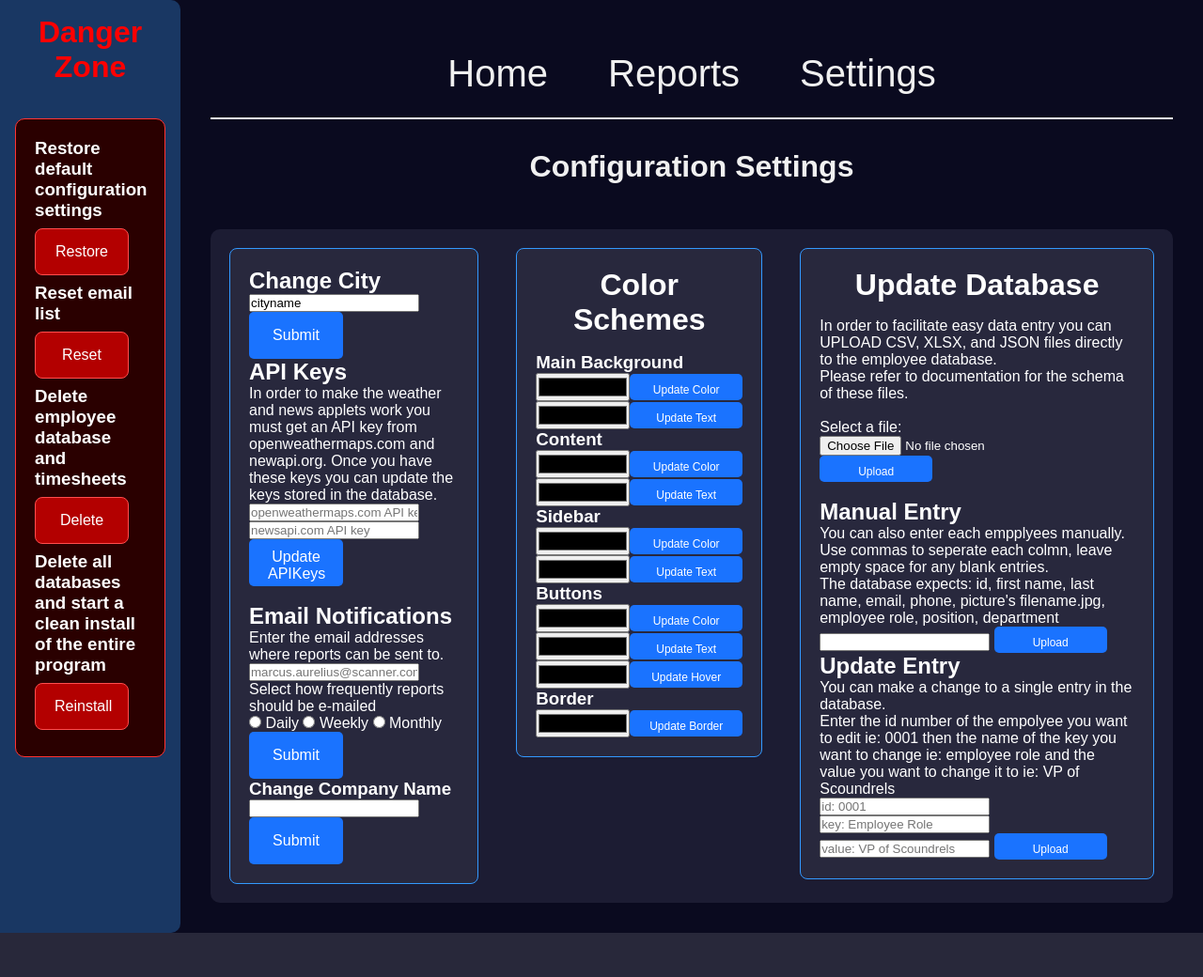
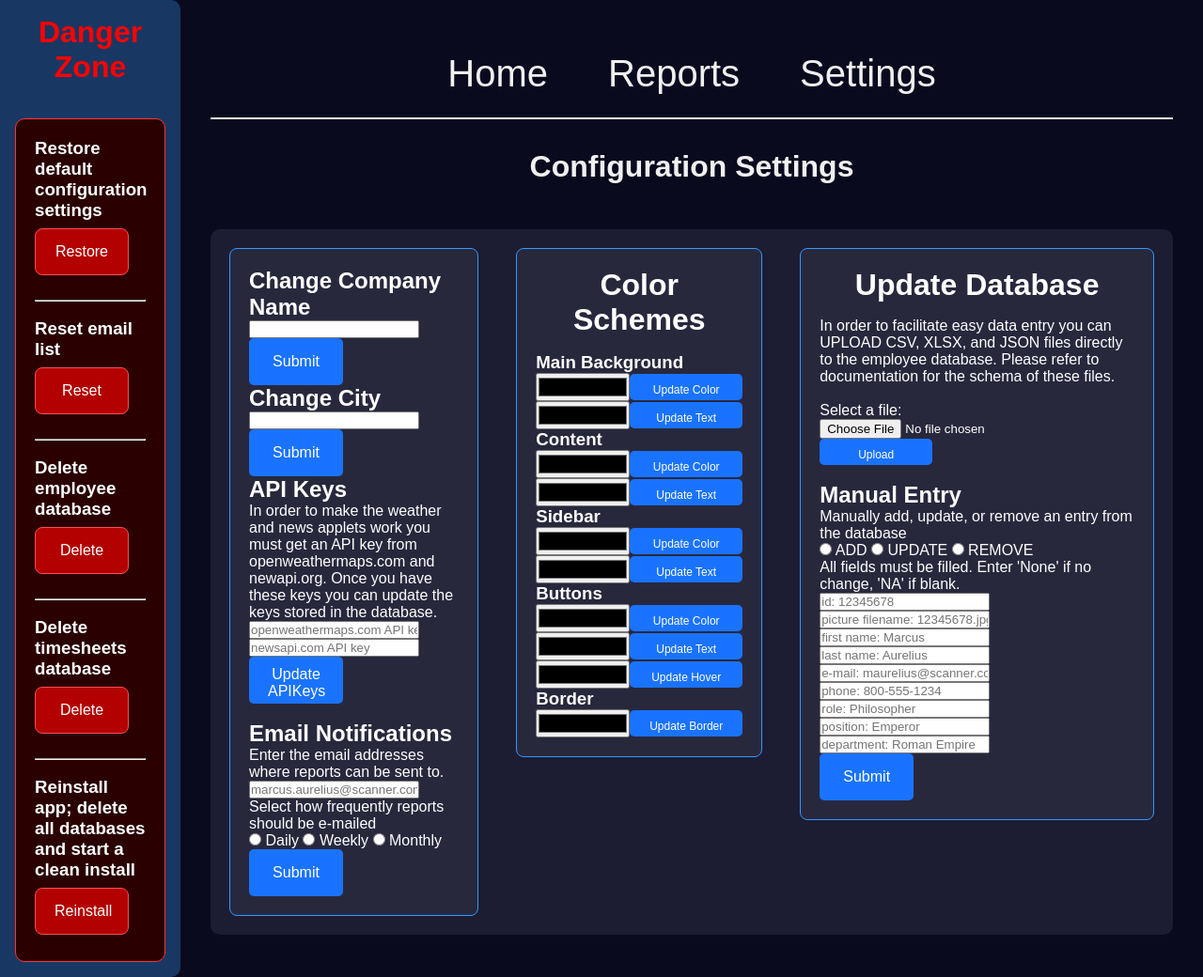
Before and after one commit to whitedragonstudios/Scanner, a Flask app: template templates/settings.html in a window 1280 px wide. Shown: the whole page at 94% size. Before the commit the page ends 993 px from the top, so only its background shows below. Run offline with Flask 3, Linux system fonts and the light colour scheme; the template is opened without the code that fills it, so the values that code supplies are empty; parts of the project's set-up code (start-up, migrations or seed data) failed here and were passed over.

Commit message:
Manual edit done made changes to manual edit so there are text boxes for each field and radio buttons to add update and remove minor changes to visuals and server.py organization.

```diff
--- a/classInstall.py
+++ b/classInstall.py
@@ -191,7 +191,8 @@ class Postgre_Install:
             user_handle.send_command("""
                 CREATE TABLE email_list(
                     key SERIAL PRIMARY KEY,
-                    email VARCHAR(255)
+                    email VARCHAR(255),
+                    freqency VARCHAR(8)
                 );
             """)
 
--- a/db_debug.py
+++ b/db_debug.py
@@ -112,3 +112,4 @@ debugger.count_rows("config_database")
 debugger.preview_table("config_database", limit=10)
 debugger.preview_table("email_list", limit=10)
 debugger.preview_table("people_database", limit=10)
+debugger.preview_table("timesheet_database", limit=10)
--- a/server.py
+++ b/server.py
@@ -87,13 +87,16 @@ def settings():
                 user_handle.send_command("DELETE FROM email_list;")
                 user_handle.send_query("SELECT * FROM email_list;")
                 msg = "Email list cleared"
-            elif action == "delete":
+            elif action == "delete_people":
                 print("db reset")
                 user_handle.send_command("DELETE FROM people_database;")
                 user_handle.send_query("SELECT * FROM people_database;")
+                msg = "Employee database deleted"
+            elif action == "delete_timesheets":
+                print("db reset")
                 user_handle.send_command("DELETE FROM timesheet_database;")
                 user_handle.send_query("SELECT * FROM timesheet_database;")
-                msg = "Employee and timesheet database deleted!"
+                msg = "Timesheet database deleted"
             elif action == "clean":
                 uninstall.drop_tables('people_database')
                 uninstall.drop_tables('timesheet_database')
@@ -157,33 +160,78 @@ def settings():
                 except Exception as e:
                     flash(f"Failed to import data: {e}", "error")
 
-                return redirect("/settings")
+                return redirect(url_for("frontend.settings"))
 
 
         # manual database entry
-        if "manual" in request.form:
-            manual_input = request.form.get("manual")
-            input_list = [item.strip() for item in manual_input.split(",")]
-            print(input_list)
+        if 'manual-entry-action' in request.form:
+            action = request.form.get('manual-entry-action')
             try:
-                if len(input_list) == 9:
+                employee_id = int(request.form.get('idnumber'))
+                first_name = request.form.get('fname').strip().title()
+                last_name = request.form.get('lname').strip().title()
+                email = request.form.get('email').strip().lower()
+                phone = request.form.get('pnumber').strip()
+                pic_path = request.form.get('filename').strip()
+                employee_role = request.form.get('role').strip().title()
+                position = request.form.get('position').strip().title()
+                department = request.form.get('department').strip().title()
+            except Exception as e:
+                flash(f"Error parsing form input: {e}", "error")
+                return redirect(url_for("frontend.settings"))
+
+            if action == "add":
+                try:
                     user_handle.send_command(f"""
-                        INSERT INTO people_database (employee_id, first_name, last_name, email, phone, pic_path, employee_role, position, department) VALUES (
-                        {int(input_list[0])}, '{input_list[1]}', '{input_list[2]}', '{input_list[3]}', '{input_list[4]}', '{input_list[5]}', '{input_list[6]}', '{input_list[7]}', '{input_list[8]}');""")
-                    name = user_handle.send_query(f"SELECT first_name, last_name FROM people_database WHERE employee_id = '{input_list[0]}'")
-                    flash(f"Manual entry received: {name[0][1],name[0][1]} added to people database", "success")
-                else:
-                    flash(f"Manual input not valid make sure all fields are entered, blank fields can use comma space comma: {manual_input}", "warning")
-            except Exception as e:
-                flash(f"Failed to insert: {e}", "error")
-            return redirect(url_for("frontend.settings"))
+                        INSERT INTO people_database
+                        (employee_id, first_name, last_name, email, phone, pic_path, employee_role, position, department)
+                        VALUES
+                        ({employee_id}, '{first_name}', '{last_name}', '{email}', '{phone}', '{pic_path}', '{employee_role}', '{position}', '{department}')
+                        ON CONFLICT (employee_id) DO NOTHING;
+                    """)
+                    flash(f"Added {first_name} {last_name} to the database", "success")
+                except Exception as e:
+                    flash(f"Failed to add entry: {e}", "error")
 
-        # update entry (id, key, value)
-        if all(k in request.form for k in ("updateDB-id", "updateDB-key", "updateDB-value")):
-            update_id = request.form.get("updateDB-id")
-            update_key = request.form.get("updateDB-key")
-            update_value = request.form.get("updateDB-value")
-            flash(f"Updated record {update_id}: {update_key} = {update_value}", "info")
+            elif action == "update":
+                try:
+                    fields = {
+                        "first_name": first_name,
+                        "last_name": last_name,
+                        "email": email,
+                        "phone": phone,
+                        "pic_path": pic_path,
+                        "employee_role": employee_role,
+                        "position": position,
+                        "department": department
+                    }
+                    update_fields = {k: v for k, v in fields.items() if v.lower() not in ["none, none@none.com"]}
+                    if update_fields:
+                        key_values = ""
+                        for k, v in update_fields.items():
+                            if key_values:
+                                key_values += ", "
+                            key_values += f"{k} = '{v}'"
+                        user_handle.send_command(f"UPDATE people_database SET {key_values} WHERE employee_id = {employee_id};")
+                        flash(f"Updated employee ID {fields['first_name']} {fields['last_name']} in the database", "success")
+                    else:
+                        flash("No valid fields to update", "warning")
+
+                except Exception as e:
+                    flash(f"Failed to update entry: {e}", "error")
+            elif action == "remove":
+                try:
+                    user_handle.send_command(f"""
+                        DELETE FROM people_database
+                        WHERE employee_id = {employee_id};
+                    """)
+                    flash(f"Removed employee ID {employee_id} from the database", "success")
+                except Exception as e:
+                    flash(f"Failed to remove entry: {e}", "error")
+
+            else:
+                flash("Invalid action selected", "warning")
+
             return redirect(url_for("frontend.settings"))
 
     return render_template("settings.html", cf=config)
--- a/templates/settings.html
+++ b/templates/settings.html
@@ -34,19 +34,27 @@
             <div class="danger">
                 <form action="/settings" method="post">
                     <h3>Restore default configuration settings</h3>
-                    <button id="restoreBtn" name = "action" value = "restore"
+                    <button id="restore" name = "action" value = "restore"
                     title="This will reset your configuration settings to factory defaults. ALL color schemes and API keys will be permanently lost">
                     Restore</button>
+                    <br><br><hr><br>
                     <h3> Reset email list</h3>
-                    <button id="clearEmails" name = "action" value = "clear"
+                    <button id="clear" name = "action" value = "clear"
                     title="This will permanently delete all emails which reports are sent to">
                     Reset</button>
-                    <h3>Delete employee database and timesheets</h3>
-                    <button id="deleteBtn" name = "action" value = "delete"
+                    <br><br><hr><br>
+                    <h3>Delete employee database</h3>
+                    <button id="delete_people" name = "action" value = "delete_people"
                     title="This will permanently delete all employee data and timesheets. Epmloyee information will a have to be re-entered any all timsehets will be lost forever">
                     Delete</button>
-                    <h3>Delete all databases and start a clean install of the entire program</h3>
-                    <button id="reinstallBtn"  name = "action" value = "clean"
+                    <br><br><hr><br>
+                    <h3>Delete timesheets database</h3>
+                    <button id="delete_timesheets" name = "action" value = "delete_timesheets"
+                    title="This will permanently delete all employee data and timesheets. Epmloyee information will a have to be re-entered any all timsehets will be lost forever">
+                    Delete</button>
+                    <br><br><hr><br>
+                    <h3>Reinstall app; delete all databases and start a clean install</h3>
+                    <button id="clean"  name = "action" value = "clean"
                     title="This will remove ALL data and reinitialize the entire system. Only use if there is a catastrophic failure and other troubleshooting is exhausted.">
                     Reinstall</button>
                 </form>
@@ -64,9 +72,14 @@
             <div class="content">
                 <!-- Left Div: forms -->
                 <div class="left-div">
+                    <h2>Change Company Name</h2>
+                    <form action="/settings" method="post">
+                        <input class="textBox" type="text" name="companyname" id="companyname" placeholder="{{ cf.company }}" maxlength="50" required>
+                        <button class="button" type="submit">Submit</button>
+                    </form>
                     <h2>Change City</h2>
                     <form action="/settings" method="post">
-                        <input class="textBox" type="text" name="config" value = "cityname" id="cityname" placeholder="{{ cf.webpage_title }}" maxlength="50" required>
+                        <input class="textBox" type="text" name="config" id="cityname" placeholder="{{ cf.city }}" maxlength="50" required>
                         <button class="button" type="submit">Submit</button>
                     </form>
                     <h2>API Keys</h2>
@@ -91,11 +104,6 @@
                         <input type="radio" id="monthly" name="send-reports" value="monthly">
                         <label for="javascript">Monthly</label>
                         <button>Submit</button>
-                    </form>
-                    <h3>Change Company Name</h3>
-                    <form action="/settings" method="post">
-                        <input class="textBox" type="text" name="companyname" id="companyname" placeholder="{{ cf.company }}" maxlength="50" required>
-                        <button class="button" type="submit">Submit</button>
                     </form>
                 </div>
                 <div class="middle-div">
@@ -152,7 +160,7 @@
                 <div class="right-div">
                    <h1> Update Database</h1>
                    <p> In order to facilitate easy data entry you can UPLOAD CSV, XLSX, and JSON files directly to the employee database.
-                        <br>Please refer to documentation for the schema of these files.
+                    Please refer to documentation for the schema of these files.
                     </p>
                     <br>
                     <form action="/settings" method="post" enctype="multipart/form-data">
@@ -162,21 +170,34 @@
                     </form>
                     <br>
                     <h2>Manual Entry</h2>
-                    <p> You can also enter each empplyees manually. Use commas to seperate each colmn, leave empty space for any blank entries. </p>
-                    <p> The database expects: id, first name, last name, email, phone, picture's filename.jpg, employee role, position, department </p>
+                    <p> Manually add, update, or remove an entry from the database</p>
                     <form action="/settings" method="post">
-                        <input type="text" id="fileUpload" name="manual" required>
-                        <button class = "color_button" type="Submit">Upload</button>
+                        <input type="radio" id="add" name="manual-entry-action" value="add" required>
+                        <label for="add">ADD</label>
+                        <input type="radio" id="update" name="manual-entry-action" value="update">
+                        <label for="update">UPDATE</label>
+                        <input type="radio" id="remove" name="manual-entry-action" value="remove">
+                        <label for="remove">REMOVE</label>
+
+                        <p>All fields must be filled. Enter 'None' if no change, 'NA' if blank.</p>
+
+                        <input type="number" id="idnumber" name="idnumber" placeholder="id: 12345678" required titel = "Enter id number of the employee you want to edit. If removing id is the only field needed all others can be none.">
+                        <input type="text" id="filename" name="filename" placeholder="picture filename: 12345678.jpg"  required title="Enter the filename of the employee's picture you want to edit. Be sure to include the file extension. ie .jpg or .png">
+                        <br>
+                        <input type="text" id="fname" name="fname" placeholder="first name: Marcus" title="Enter the first name of the employee you want to edit" required>
+                        <input type="text" id="lname" name="lname" placeholder="last name: Aurelius" title="Enter the last name of the employee you want to edit" required>
+                        <br>
+                        <input type="email" id="email" name="email" placeholder="e-mail: maurelius@scanner.com" maxlength="254"title="Enter the e-mail of the employee you want to edit. If updating and you want it skipped enter 'none@none.com" required>
+                        <input type="text" id="pnumber" name="pnumber" placeholder="phone: 800-555-1234" required maxlength="13" title="Enter the phone number of the employee you want to edit">
+                        <br>
+                        <input type="text" id="role" name="role" placeholder="role: Philosopher" required title="Enter the role of the employee you want to edit">
+                        <input type="text" id="position" name="position" placeholder="position: Emperor" required title="Enter the position of the employee you want to edit">
+                        <br>
+                        <input type="text" id="department" name="department" placeholder="department: Roman Empire" required title="Enter the department of the employee you want to edit">
+                        <br>
+                        <button type="submit">Submit</button>
                     </form>
-                    <h2>Update Entry</h2>
-                    <p> You can make a change to a single entry in the database.</p>
-                    <p> Enter the id number of the empolyee you want to edit ie: 0001 then the name of the key you want to change ie: employee role and the value you want to change it to ie: VP of Scoundrels </p>
-                    <form action="/settings" method="post">
-                        <input type="text" id="updateDB-id" name="updateDB-id" required placeholder="id: 0001">
-                        <input type="text" id="updateDB-key" name="updateDB-key" required placeholder="key: Employee Role">
-                        <input type="text" id="updateDB-value" name="updateDB-value" required placeholder="value: VP of Scoundrels">
-                        <button class = "color_button" type="Submit">Upload</button>
-                    </form>
+
                 </div>
             </div>
         </div>
```
